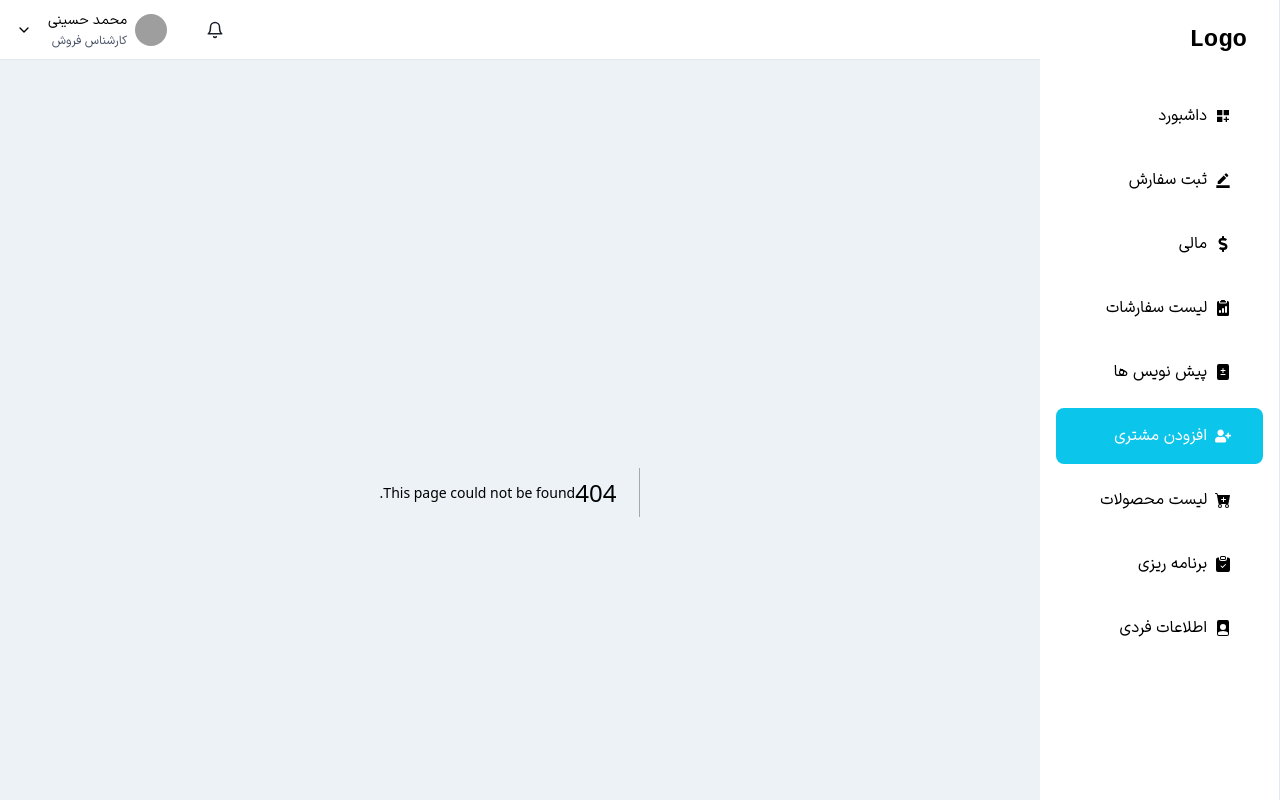
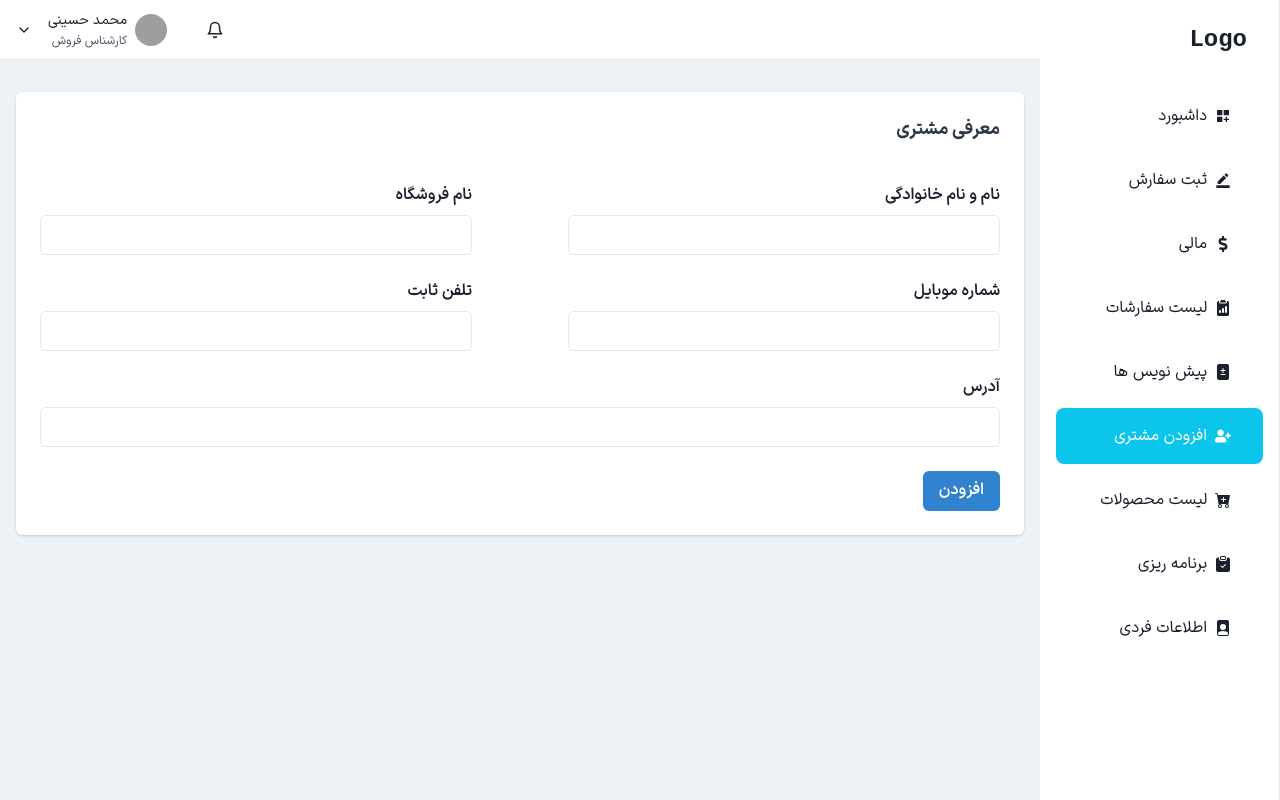
Before and after one commit to amirkh330/seller-panel, a Next.js app: page /add-customer in a window 1280 px wide. Before the commit this address had no page. Built offline with nearby package versions, Linux system fonts and the light colour scheme; grey boxes are pictures that could not be loaded.

Commit message:
addCustomer page

```diff
--- /dev/null
+++ b/app/add-customer/AddCustomer.biz.tsx
@@ -0,0 +1,15 @@
+import { useForm } from 'react-hook-form'
+
+export const useAddCustomer = () => {
+  const { control, handleSubmit } = useForm<any>()
+
+  const onSubmit = (e: any) => {
+    console.log(e)
+  }
+
+  return {
+    handleSubmit,
+    onSubmit,
+    control,
+  }
+}
--- /dev/null
+++ b/app/add-customer/page.tsx
@@ -0,0 +1,22 @@
+'use client'
+import { useAddCustomer } from './AddCustomer.biz'
+import { AddCustomerComponent } from '../../components/AddCustomer/AddCustomerComponent'
+import { Card, chakra, Text } from '@chakra-ui/react'
+const page = () => {
+  const { handleSubmit, onSubmit, control } = useAddCustomer()
+  return (
+    <chakra.div>
+      <Card p='6' mb='4'>
+        <Text fontWeight='bold' fontSize='lg' mb='4' color='gray.700'>
+          معرفی مشتری
+        </Text>
+        <AddCustomerComponent
+          handleSubmit={handleSubmit}
+          onSubmit={onSubmit}
+          control={control}
+        />
+      </Card>
+    </chakra.div>
+  )
+}
+export default page
--- a/app/layout.tsx
+++ b/app/layout.tsx
@@ -93,6 +93,7 @@ const SidebarContent = ({ onClose, ...rest }: SidebarProps) => {
           role='group'
           borderRadius='lg'
           cursor='pointer'
+          onClick={() => onClose()}
           {...isActive(link.link)}
           _hover={{
             bg: 'cyan.400',
--- /dev/null
+++ b/components/AddCustomer/AddCustomerComponent.tsx
@@ -0,0 +1,125 @@
+'use client'
+import { Button, Flex, Input, Text, chakra } from '@chakra-ui/react'
+import { Controller } from 'react-hook-form'
+export const AddCustomerComponent = (props: any) => {
+  const { handleSubmit, onSubmit, control } = props
+  return (
+    <chakra.form onSubmit={handleSubmit(onSubmit)}>
+      <Flex my='6' gap='4' flexWrap='wrap' justifyContent='space-between'>
+        <Flex w={{ base: 'full', md: '45%' }} direction='column'>
+          <Text mb='2' fontWeight='semibold' fontSize='md'>
+            نام و نام خانوادگی
+          </Text>
+          <Controller
+            control={control}
+            rules={{ required: true }}
+            name='fullName'
+            render={({ field, fieldState }) => {
+              return (
+                <>
+                  <Input {...field} />
+                  {!!fieldState.error && (
+                    <Text my='2' color='red.500'>
+                      نام و نام خانوادگی الزامی است
+                    </Text>
+                  )}
+                </>
+              )
+            }}
+          />
+        </Flex>
+        <Flex w={{ base: 'full', md: '45%' }} direction='column'>
+          <Text mb='2' fontWeight='semibold' fontSize='md'>
+            نام فروشگاه
+          </Text>
+          <Controller
+            control={control}
+            name='storeName'
+            render={({ field }) => {
+              return (
+                <>
+                  <Input {...field} />
+                </>
+              )
+            }}
+          />
+        </Flex>
+      </Flex>
+      <Flex my='6' gap='4' flexWrap='wrap' justifyContent='space-between'>
+        <Flex w={{ base: 'full', md: '45%' }} direction='column'>
+          <Text mb='2' fontWeight='semibold' fontSize='md'>
+            شماره موبایل
+          </Text>
+          <Controller
+            control={control}
+            rules={{ required: true }}
+            name='mobileNumber'
+            render={({ field, fieldState }) => {
+              return (
+                <>
+                  <Input {...field} />
+                  {!!fieldState.error && (
+                    <Text my='2' color='red.500'>
+                      شماره موبایل الزامی است
+                    </Text>
+                  )}
+                </>
+              )
+            }}
+          />
+        </Flex>
+
+        <Flex w={{ base: 'full', md: '45%' }} direction='column'>
+          <Text mb='2' fontWeight='semibold' fontSize='md'>
+            تلفن ثابت
+          </Text>
+          <Controller
+            control={control}
+            name='phoneNummber'
+            render={({ field }) => {
+              return (
+                <>
+                  <Input {...field} />
+                </>
+              )
+            }}
+          />
+        </Flex>
+      </Flex>
+      <Flex my='6' gap='4' flexWrap='wrap' justifyContent='space-between'>
+        <Flex w='full' direction='column'>
+          <Text mb='2' fontWeight='semibold' fontSize='md'>
+            آدرس
+          </Text>
+          <Controller
+            control={control}
+            rules={{ required: true }}
+            name='address'
+            render={({ field, fieldState }) => {
+              return (
+                <>
+                  <Input {...field} />
+                  {!!fieldState.error && (
+                    <Text my='2' color='red.500'>
+                      آدرس الزامی است
+                    </Text>
+                  )}
+                </>
+              )
+            }}
+          />
+        </Flex>
+      </Flex>
+      <Flex justifyContent={{ base: 'space-between', md: 'start' }} gap='2'>
+        <Button
+          textAlign='center'
+          colorScheme='blue'
+          justifyContent='flex-end'
+          type='submit'
+        >
+          افزودن
+        </Button>
+      </Flex>
+    </chakra.form>
+  )
+}
```
Also changed, not shown: app/add-order/AddOrder.biz.tsx (+8 -17 lines), app/add-order/page.tsx (+28 -11 lines), 1 other file (tests, documents, lock files or other folders).
